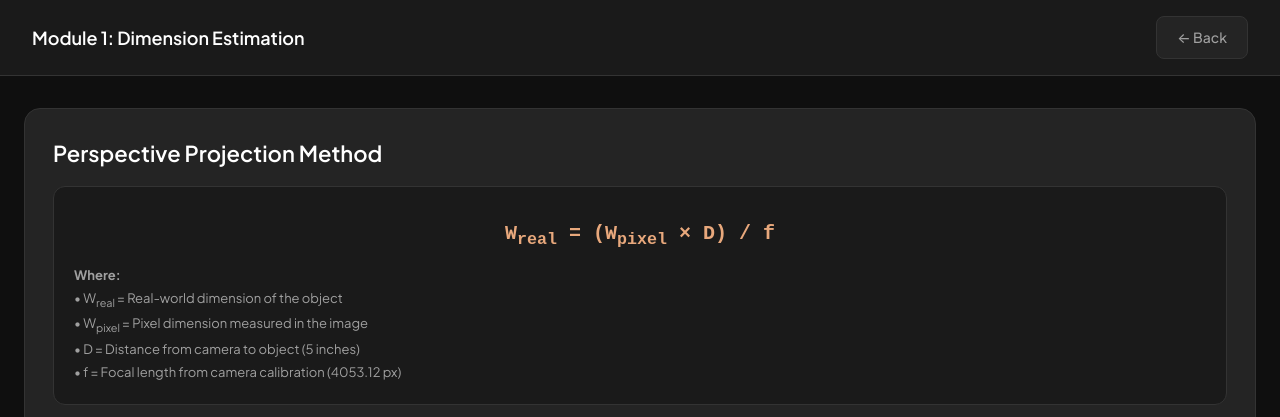
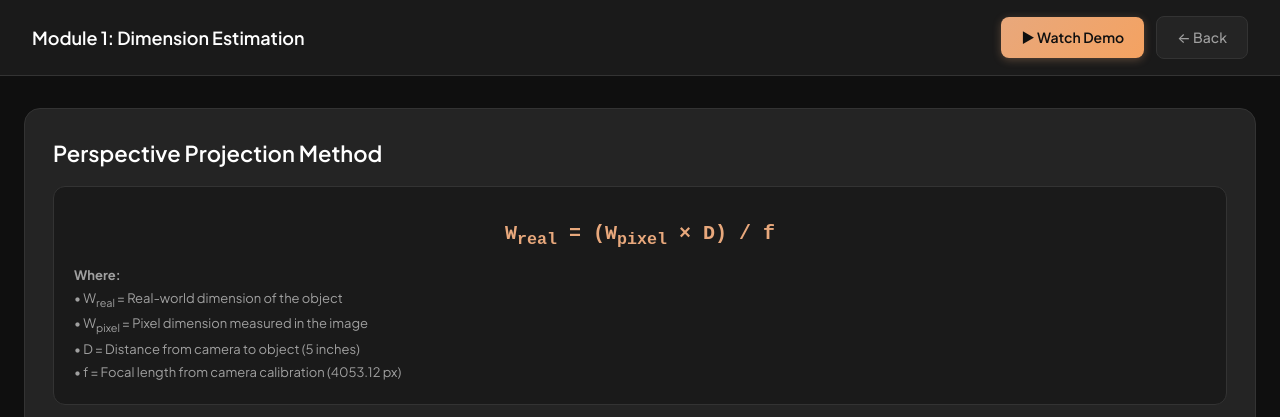
Before and after one commit to mahendrak070/Computer-Vision-Application, a Flask app: template templates/module1.html in a window 1280 px wide. Shown: the top 417 px of the page. Run offline with Flask 3, Linux system fonts and the light colour scheme; the template is opened without the code that fills it, so the values that code supplies are empty.

Commit message:
Add Watch Demo buttons with Google Drive video links

```diff
--- a/static/css/module.css
+++ b/static/css/module.css
@@ -73,6 +73,33 @@
     background: #2a2a2a;
     color: var(--text-primary);
     border-color: var(--border-hover);
+}
+
+.header-actions {
+    display: flex;
+    align-items: center;
+    gap: 12px;
+}
+
+.demo-btn {
+    display: inline-flex;
+    align-items: center;
+    gap: 8px;
+    padding: 10px 20px;
+    background: linear-gradient(135deg, var(--accent-primary), var(--accent-tertiary));
+    color: var(--bg-primary);
+    border: none;
+    border-radius: 8px;
+    text-decoration: none;
+    font-size: 14px;
+    font-weight: 600;
+    transition: all 0.2s;
+    box-shadow: 0 2px 8px rgba(232, 168, 124, 0.3);
+}
+
+.demo-btn:hover {
+    transform: translateY(-2px);
+    box-shadow: 0 4px 16px rgba(232, 168, 124, 0.4);
 }
 
 /* Container */
--- a/templates/module1.html
+++ b/templates/module1.html
@@ -110,7 +110,10 @@
 <body>
     <div class="header">
         <h1>Module 1: Dimension Estimation</h1>
-        <a href="/dashboard" class="back-btn">← Back</a>
+        <div class="header-actions">
+            <a href="https://drive.google.com/file/d/1LytJLehiciO4VC9kjhDkwPtPRt06PoXG/view?usp=drive_link" target="_blank" class="demo-btn">▶ Watch Demo</a>
+            <a href="/dashboard" class="back-btn">← Back</a>
+        </div>
     </div>
 
     <div class="container">
--- a/templates/module2.html
+++ b/templates/module2.html
@@ -125,7 +125,10 @@
 <body>
     <div class="header">
         <h1>Module 2: Template Matching</h1>
-        <a href="/dashboard" class="back-btn">← Back</a>
+        <div class="header-actions">
+            <a href="https://drive.google.com/file/d/1hKJFFDx4c_hfD_z1khOp8Z-Sc7aJnmzp/view?usp=drive_link" target="_blank" class="demo-btn">▶ Watch Demo</a>
+            <a href="/dashboard" class="back-btn">← Back</a>
+        </div>
     </div>
 
     <div class="container">
--- a/templates/module3.html
+++ b/templates/module3.html
@@ -73,7 +73,10 @@
 <body>
     <div class="header">
         <h1>Module 3: Feature Detection</h1>
-        <a href="/dashboard" class="back-btn">← Back</a>
+        <div class="header-actions">
+            <a href="https://drive.google.com/file/d/1d1ssctZ9s2dgLW4jB07PXqwWU3aSfO9N/view?usp=drive_link" target="_blank" class="demo-btn">▶ Watch Demo</a>
+            <a href="/dashboard" class="back-btn">← Back</a>
+        </div>
     </div>
 
     <div class="container">
--- a/templates/module4.html
+++ b/templates/module4.html
@@ -32,7 +32,10 @@
 <body>
     <div class="header">
         <h1>Module 4: Image Stitching</h1>
-        <a href="/dashboard" class="back-btn">← Back</a>
+        <div class="header-actions">
+            <a href="https://drive.google.com/file/d/1AJCbqFa26ehlR-2wHzBXv0j9ZxAFihLn/view?usp=drive_link" target="_blank" class="demo-btn">▶ Watch Demo</a>
+            <a href="/dashboard" class="back-btn">← Back</a>
+        </div>
     </div>
 
     <div class="container">
--- a/templates/module5.html
+++ b/templates/module5.html
@@ -70,7 +70,10 @@
 <body>
     <div class="header">
         <h1>Module 5-6: Object Tracking</h1>
-        <a href="/dashboard" class="back-btn">← Back</a>
+        <div class="header-actions">
+            <a href="https://drive.google.com/file/d/1ChVklU72AKq_byl9fdULRVQysqf2L2s4/view?usp=drive_link" target="_blank" class="demo-btn">▶ Watch Demo</a>
+            <a href="/dashboard" class="back-btn">← Back</a>
+        </div>
     </div>
 
     <div class="container">
--- a/templates/module7.html
+++ b/templates/module7.html
@@ -59,7 +59,10 @@
 <body>
     <div class="header">
         <h1>Module 7: Pose & Hand Tracking</h1>
-        <a href="/dashboard" class="back-btn">← Back</a>
+        <div class="header-actions">
+            <a href="https://drive.google.com/file/d/1pLpPk2gxPLY5YK8Zx7MOpbhlTl9QUaHe/view?usp=drive_link" target="_blank" class="demo-btn">▶ Watch Demo</a>
+            <a href="/dashboard" class="back-btn">← Back</a>
+        </div>
     </div>
 
     <div class="container">
```
